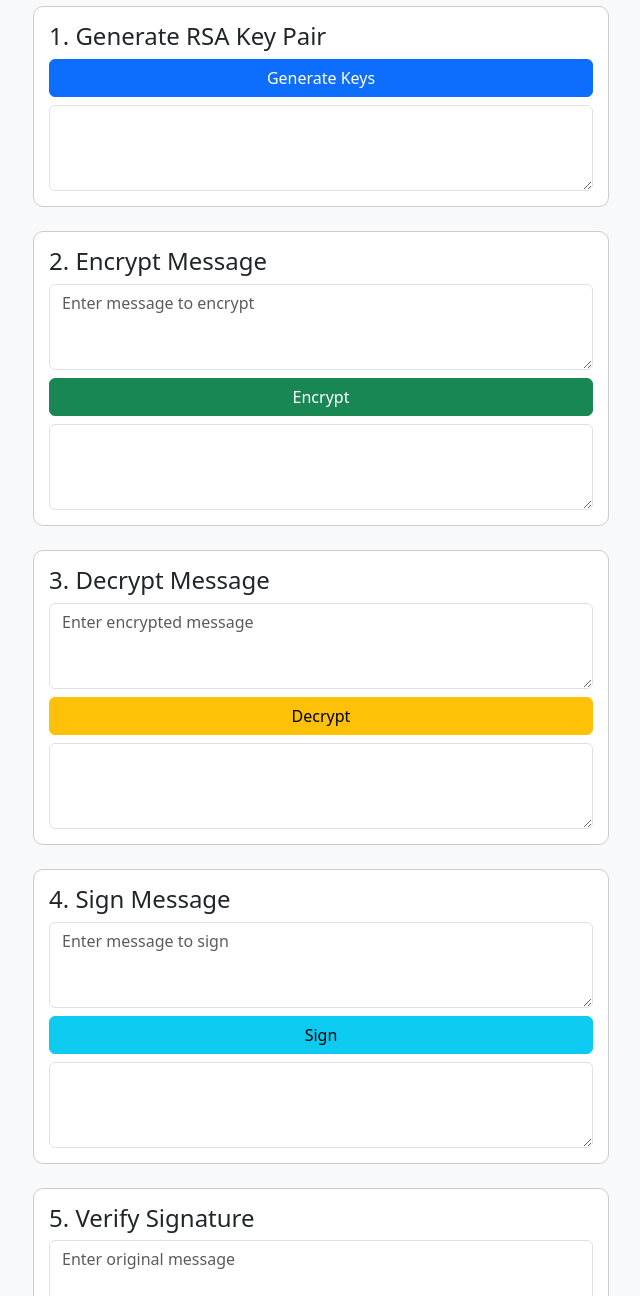
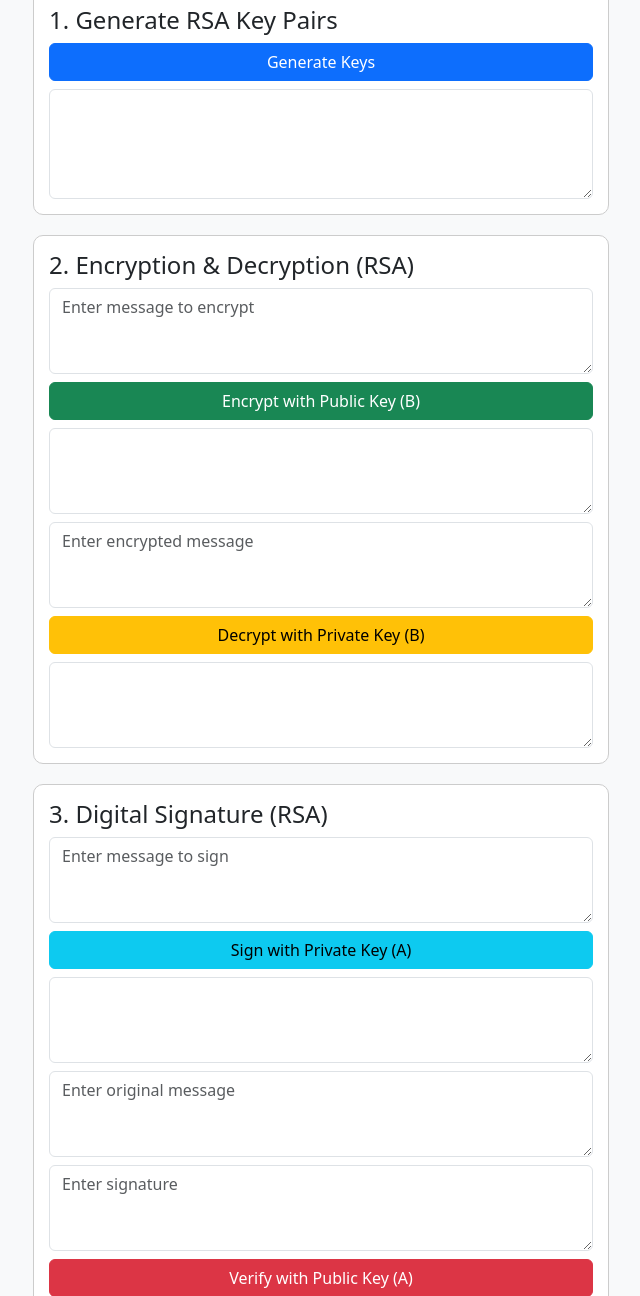
Before and after one commit to klejdi7/RSA-Encrypt-Decrypt-Sign, a plain HTML site: page index.html in a window 1280 px wide. Shown: the part 106-1402 px from the top of the page, without its empty margins (319-959 px from the left). Drawn offline with nearby package versions, Linux system fonts and the light colour scheme.

Commit message:
Update index.html

```diff
--- a/index.html
+++ b/index.html
@@ -12,43 +12,47 @@
         <h2 class="text-center mt-4">RSA Encryption & Digital Signature</h2>
 
         <!-- Key Generation -->
-		<section class="mt-4">
-			<h4>1. Generate RSA Key Pair</h4>
+        <section>
+            <h4>1. Generate RSA Key Pairs</h4>
             <button class="btn btn-primary" onclick="generateKeys()">Generate Keys</button>
-			<textarea id="keysOutput" class="form-control mt-2" rows="3" readonly></textarea>
+            <textarea id="keysOutput" class="form-control mt-2" rows="4" readonly></textarea>
         </section>
 
-		<!-- Encryption -->
-		<section class="mt-4">
-			<h4>2. Encrypt Message</h4>
+        <!-- Encryption & Decryption -->
+        <section>
+            <h4>2. Encryption & Decryption (RSA)</h4>
             <textarea id="encryptMessage" class="form-control" rows="3" placeholder="Enter message to encrypt"></textarea>
-			<button class="btn btn-success mt-2" onclick="encryptMessage()">Encrypt</button>
+            <button class="btn btn-success mt-2" onclick="encryptMessage()">Encrypt with Public Key (B)</button>
             <textarea id="encryptOutput" class="form-control mt-2" rows="3" readonly></textarea>
-		</section>
 
-		<!-- Decryption -->
-		<section class="mt-4">
-			<h4>3. Decrypt Message</h4>
-			<textarea id="decryptInput" class="form-control" rows="3" placeholder="Enter encrypted message"></textarea>
-			<button class="btn btn-warning mt-2" onclick="decryptMessage()">Decrypt</button>
+            <textarea id="decryptInput" class="form-control mt-2" rows="3" placeholder="Enter encrypted message"></textarea>
+            <button class="btn btn-warning mt-2" onclick="decryptMessage()">Decrypt with Private Key (B)</button>
             <textarea id="decryptOutput" class="form-control mt-2" rows="3" readonly></textarea>
         </section>
 
-		<!-- Signing -->
-		<section class="mt-4">
-			<h4>4. Sign Message</h4>
+        <!-- Digital Signature -->
+        <section>
+            <h4>3. Digital Signature (RSA)</h4>
             <textarea id="signMessage" class="form-control" rows="3" placeholder="Enter message to sign"></textarea>
-			<button class="btn btn-info mt-2" onclick="signMessage()">Sign</button>
+            <button class="btn btn-info mt-2" onclick="signMessage()">Sign with Private Key (A)</button>
             <textarea id="signOutput" class="form-control mt-2" rows="3" readonly></textarea>
+
+            <textarea id="verifyMessage" class="form-control mt-2" rows="3" placeholder="Enter original message"></textarea>
+            <textarea id="verifySignature" class="form-control mt-2" rows="3" placeholder="Enter signature"></textarea>
+            <button class="btn btn-danger mt-2" onclick="verifySignature()">Verify with Public Key (A)</button>
+            <textarea id="verifyOutput" class="form-control mt-2" rows="3" readonly></textarea>
         </section>
 
-		<!-- Verification -->
-		<section class="mt-4 mb-5">
-			<h4>5. Verify Signature</h4>
-			<textarea id="verifyMessage" class="form-control" rows="3" placeholder="Enter original message"></textarea>
-			<textarea id="verifySignature" class="form-control mt-2" rows="3" placeholder="Enter signature"></textarea>
-			<button class="btn btn-danger mt-2" onclick="verifySignature()">Verify</button>
-			<textarea id="verifyOutput" class="form-control mt-2" rows="3" readonly></textarea>
+        <!-- Signed & Encrypted Message -->
+        <section>
+            <h4>4. Signed & Encrypted Message</h4>
+            <textarea id="signedEncryptedMessage" class="form-control" rows="3" placeholder="Enter message"></textarea>
+            <button class="btn btn-dark mt-2" onclick="signAndEncrypt()">Sign & Encrypt</button>
+            <textarea id="signedEncryptedOutput" class="form-control mt-2" rows="3" readonly></textarea>
+
+            <textarea id="decryptAndVerifyInput" class="form-control mt-2" rows="3" placeholder="Enter signed & encrypted message"></textarea>
+            <button class="btn btn-secondary mt-2" onclick="decryptAndVerify()">Decrypt & Verify</button>
+            <textarea id="decryptAndVerifyOutput" class="form-control mt-2" rows="3" readonly></textarea>
         </section>
     </div>
 
```
Lines whose indentation alone changed are shown as unchanged.
